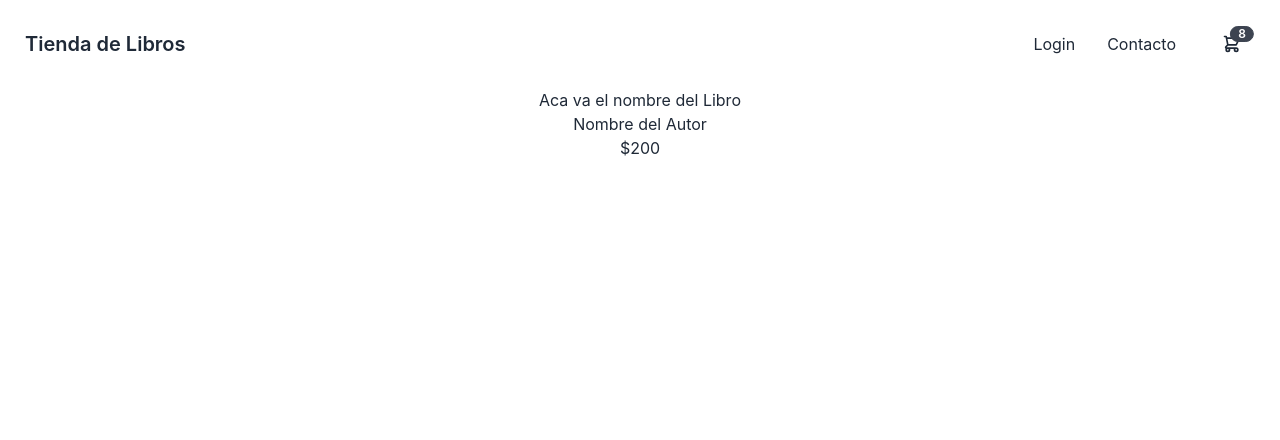
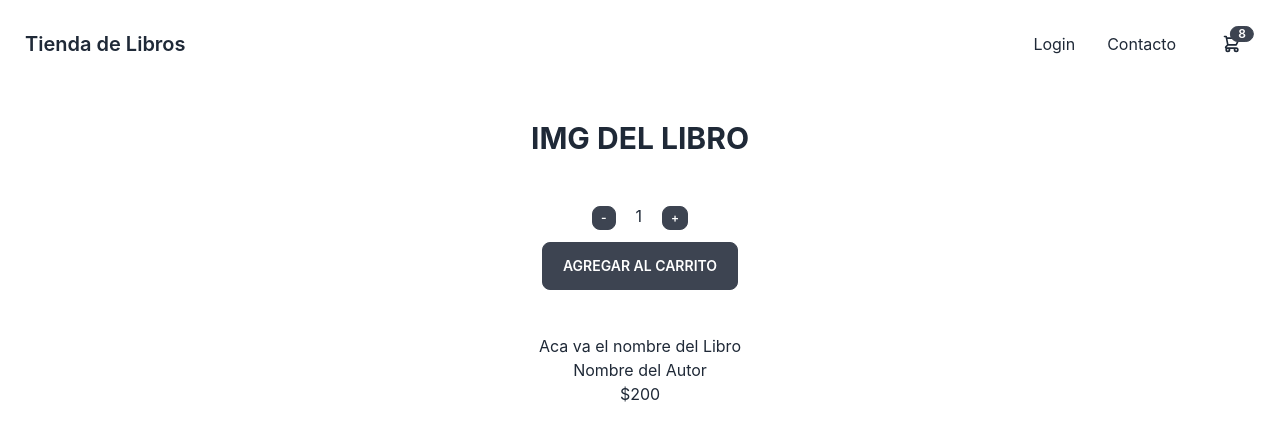
Before and after one commit to alejandrocinelli/clase02, a React (Create React App) app: page / in a window 1280 px wide. Shown: the top 440 px of the page. Built offline with nearby package versions, Linux system fonts and the light colour scheme.

Commit message:
tercerComit

```diff
--- a/src/App.js
+++ b/src/App.js
@@ -3,6 +3,7 @@ import './App.css';
 import DaisyCart from './components/DaisyCart';
 //import DaisyFooter from './components/DaisyFooter';
 import DaisyNavBar from './components/DaisyNavBar';
+import ItemCount from './components/ItemCount';
 import ItemListContainer from './components/ItemListContainer';
 
 
@@ -10,7 +11,9 @@ function App() {
   return (
     <div className="App">
       <DaisyNavBar/>
-     <ItemListContainer titulo="Aca va el nombre del Libro" autor="Nombre del Autor" precio="$200"/>
+      <ItemCount stock="10" initial="1"/>
+      <ItemListContainer titulo="Aca va el nombre del Libro" autor="Nombre del Autor" precio="$200"/>
+
     </div>
   );
 }
--- /dev/null
+++ b/src/components/ItemCount.jsx
@@ -0,0 +1,44 @@
+import React from "react"
+import {useState} from "react"
+// stock de 10 unidades
+
+function ItemCount(props) {
+
+  const [stock, setStock] = useState(props.stock)
+  const [initial, setInitial] = useState(props.initial)
+
+  const [count, setCount] = useState(1)
+
+  const addHandler = () => {
+   if (count <stock) {setCount(count+1)
+
+   }
+
+   }
+const subtractHandler = () => {
+
+  if (count > initial ){ setCount(count-1)
+
+  }
+
+ }
+
+
+  return (
+    <div className="container px-5 py-8 mx-auto">
+      <div className="flex flex-col text-center w-full mb-12">
+          <h1 className="sm:text-3xl text-2x1 font-bold title-font mb">IMG DEL LIBRO
+          </h1>
+      </div>
+      <div>
+          <button className="btn  btn-xs" onClick={subtractHandler} >-</button>
+          <button className="px-5">{count}</button>
+          <button className="btn  btn-xs" onClick={addHandler}>+</button>
+      </div>
+      <div>
+        <button className="btn btn-s px-5 m-3" >Agregar al Carrito</button>
+      </div>
+    </div>
+  )
+}
+export default ItemCount
```
